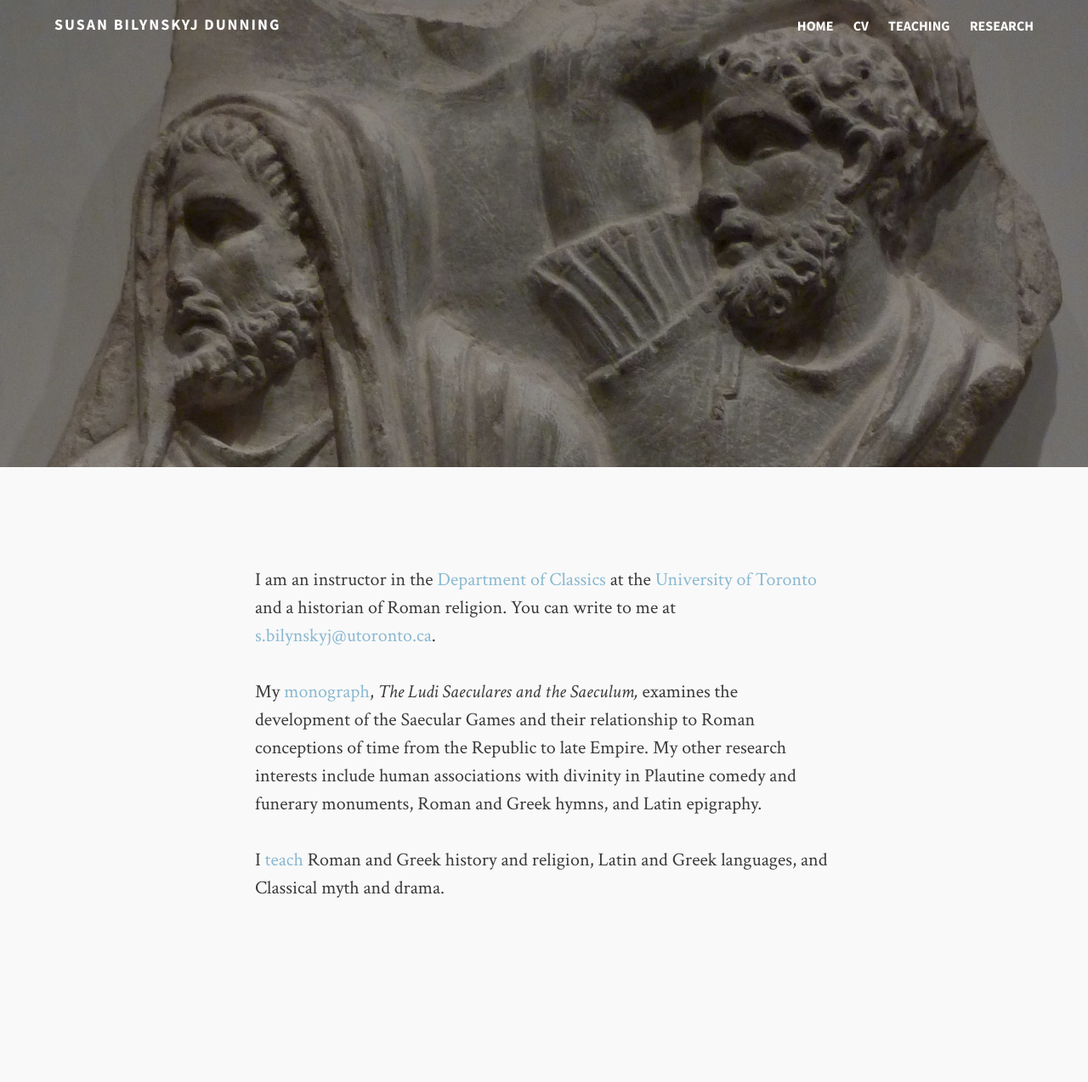
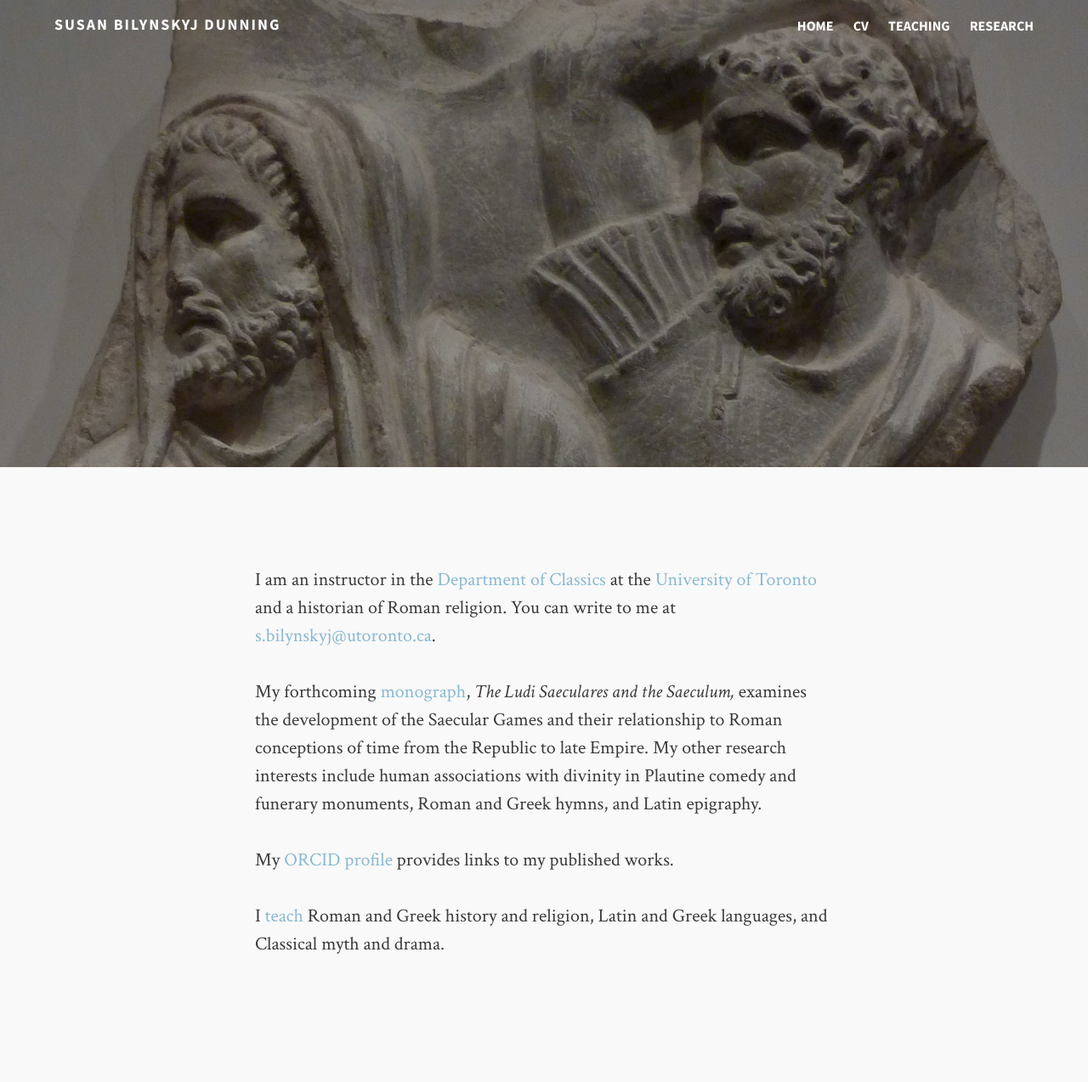
Before and after one commit to scbdunning/scbdunning.github.io, a Jekyll site: the page built from index.md, in a window 1280 px wide. Shown: the whole page at 85% size. Built offline with Jekyll 4.4.1, drawn with Linux system fonts in a browser that asks for light colours; before the commit the page ends 1208 px from its top, so only the background shows below that.

Commit message:
Update index.md

```diff
--- a/index.md
+++ b/index.md
@@ -9,6 +9,8 @@ image:
 
 I am an instructor in the [Department of Classics](http://classics.utoronto.ca/) at the [University of Toronto](https://www.utoronto.ca/) and a historian of Roman religion. You can write to me at <s.bilynskyj@utoronto.ca>.
 
-My [monograph](research/), *The Ludi Saeculares and the Saeculum,* examines the development of the Saecular Games and their relationship to Roman conceptions of time from the Republic to late Empire. My other research interests include human associations with divinity in Plautine comedy and funerary monuments, Roman and Greek hymns, and Latin epigraphy.
+My forthcoming [monograph](research/), *The Ludi Saeculares and the Saeculum,* examines the development of the Saecular Games and their relationship to Roman conceptions of time from the Republic to late Empire. My other research interests include human associations with divinity in Plautine comedy and funerary monuments, Roman and Greek hymns, and Latin epigraphy.
+
+My [ORCID profile](https://orcid.org/0000-0001-9733-9403) provides links to my published works.
 
 I [teach](teaching/) Roman and Greek history and religion, Latin and Greek languages, and Classical myth and drama.
```
